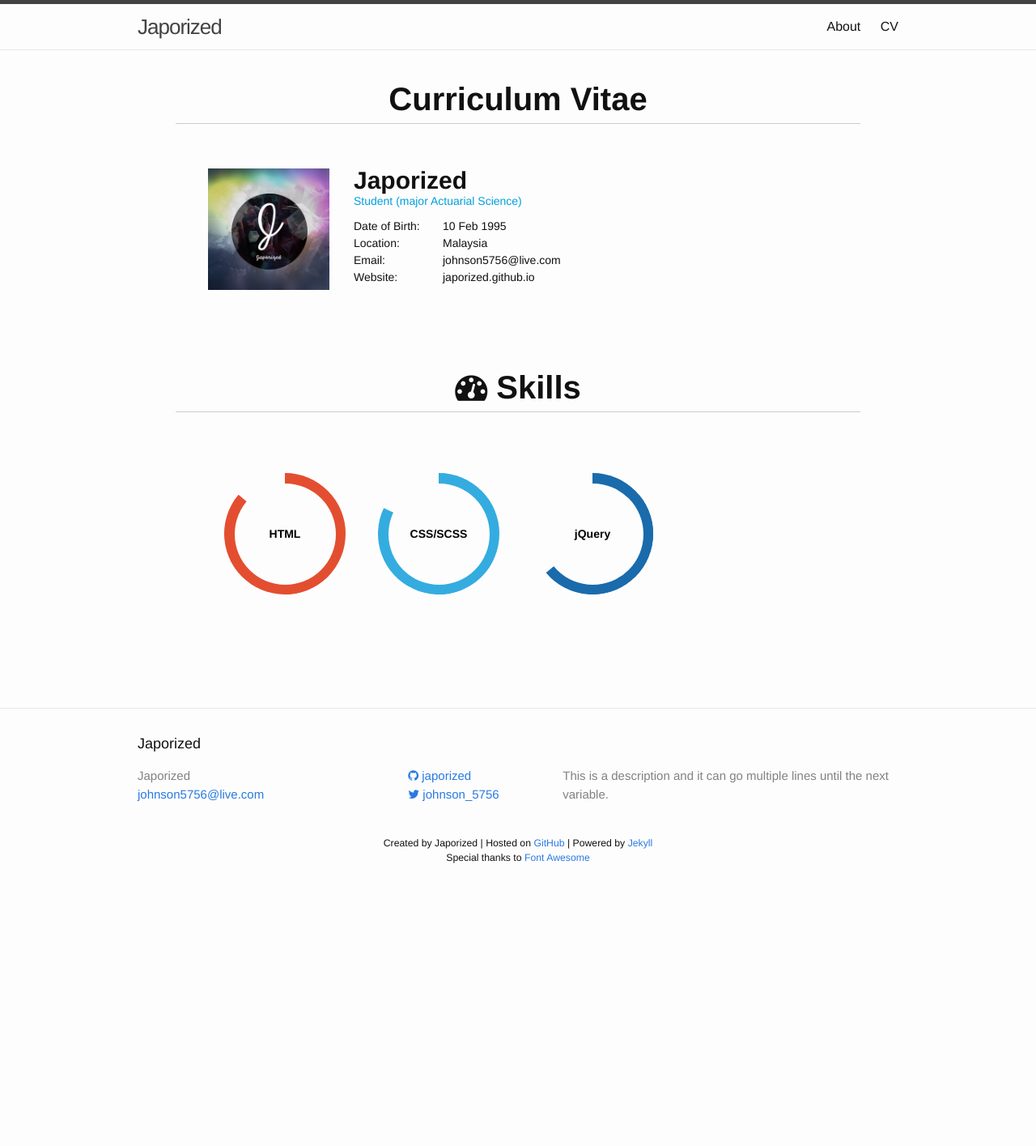
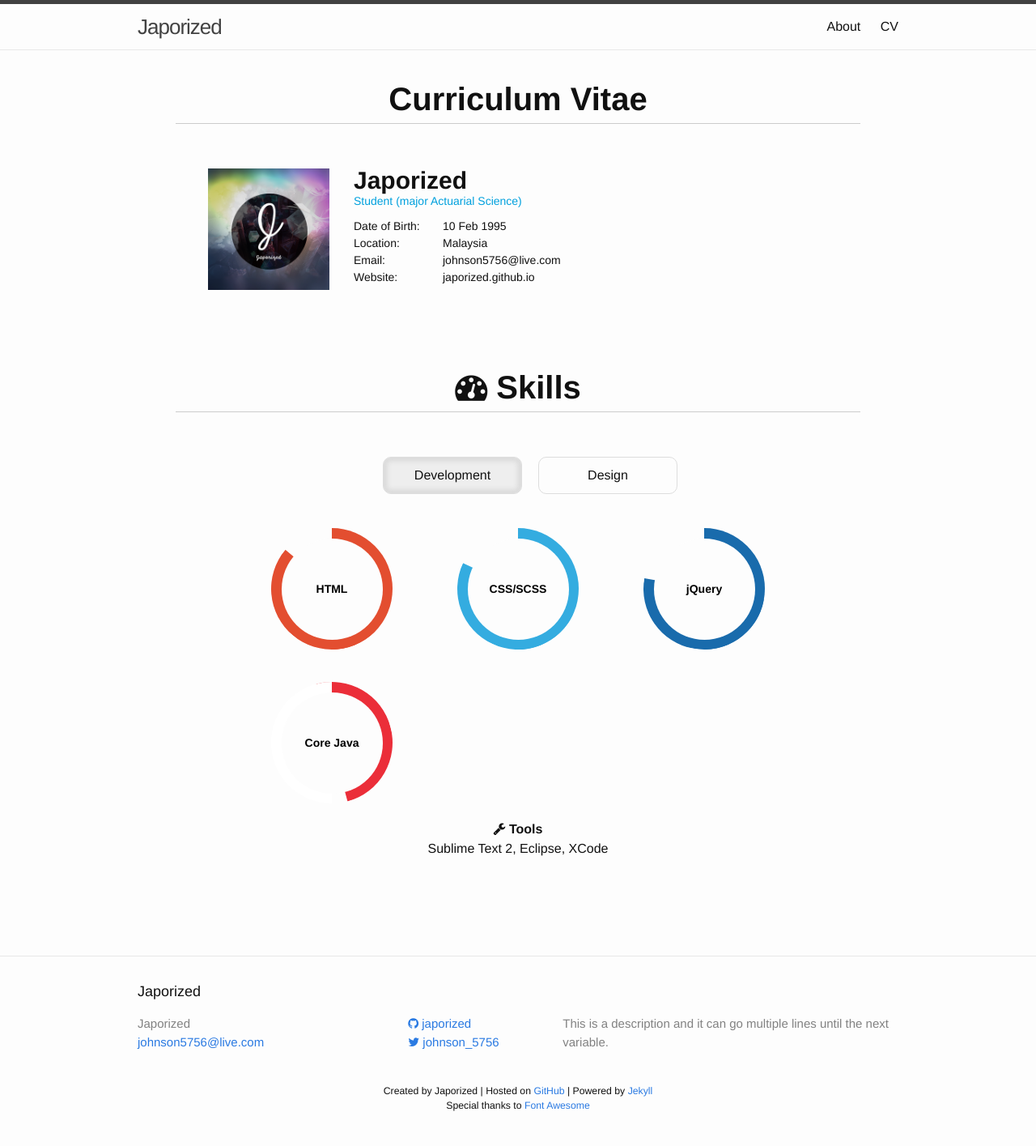
Before and after one commit to japorized/japorized.github.io, a Jekyll site: the page built from cv.md, in a window 1280 px wide. Shown: the whole page at 81% size. Built offline with Jekyll 4.4.1, drawn with Linux system fonts in a browser that asks for light colours; before the commit the page ends 1109 px from its top, so only the background shows below that.

Commit message:
CV Update #5

```diff
--- a/_layouts/cv.html
+++ b/_layouts/cv.html
@@ -29,9 +29,17 @@
 	<div class="academics-block">
 		<h1 id="cv_header"><span class="fa fa-tachometer"></span> Skills</h1>
 		<div class="section-container">
+            <!-- BEGIN skilltab -->
+            <div class="skillstab">
+                <ul>
+                    <li class="skill_active">Development</li>
+                    <li>Design</li>
+                </ul>
+            </div>
+            <!-- END skilltab -->
+
     	    <!-- BEGIN pies -->
-
-    <div class="outer_pieContainer" style="margin: 0 auto;">
+            <div class="outer_pieContainer">
                 <div class="pieContainer">
                 <div class="pieBackground"></div>
                 <div class="pieDesc"><span>HTML</span>
@@ -94,17 +102,87 @@
                 <div class="half1 half2">
                     <div class="pie-mask">
                         <div class="pie" style="background: #196BAC;
-                -webkit-transform: rotate(50deg);
-                -moz-transform: rotate(50deg);
-                    -o-transform: rotate(50deg);
-                        transform: rotate(50deg);"></div>
+                        -webkit-transform: rotate(100deg);
+                        -moz-transform: rotate(100deg);
+                            -o-transform: rotate(100deg);
+                                transform: rotate(100deg);"></div>
                     </div>
                 </div>
                 </div>
 
                 <div style="clear: both"></div>
+
+                <div class="pieContainer">
+                <div class="pieBackground"></div>
+                <div class="pieDesc"><span>Core Java</span>
+                </div>
+                <div class="half1">
+                    <div class="pie-mask">
+                        <div class="pie" style="background: #EB2E39;
+                        -webkit-transform: rotate(165deg);
+                        -moz-transform: rotate(165deg);
+                            -o-transform: rotate(165deg);
+                                transform: rotate(165deg);"></div>
+                    </div>
+                </div>
+                <div class="half1 half2">
+                    <div class="pie-mask">
+                        <div class="pie" style="background: #fff;
+                        -webkit-transform: rotate(180deg);
+                        -moz-transform: rotate(180deg);
+                            -o-transform: rotate(180deg);
+                                transform: rotate(180deg);"></div>
+                    </div>
+                </div>
+                </div>
+
+                <div style="clear: both"></div>
+
+                <strong><span class="fa fa-wrench"></span> Tools</strong>
+
+                <div class="dev_tools">Sublime Text 2, Eclipse, XCode</div>
             </div>
     	    <!-- END pies -->
+
+            <!-- BEGIN bars -->
+            <div class="outer_barContainer">
+                <ul>
+                    <li class="label-left">Affinity Designer</li>
+                    <li class="barContainer">
+                        <div class="bar" style="
+                            background: #34FEBB;
+                            width: 87%;
+                        ">
+                        </div>
+                    </li>
+                    <li class="label-left">Photoshop</li>
+                    <li class="barContainer">
+                        <div class="bar" style="
+                            background: #2C3A73;
+                            width: 72%;
+                        ">
+                        </div>
+                    </li>
+                    <li class="label-left">Wireframing</li>
+                    <li class="barContainer">
+                        <div class="bar" style="
+                            background: #84e100;
+                            width: 68%;
+                        ">
+                        </div>
+                    </li>
+                </ul>
+
+                <div style="clear: both;"></div>
+
+                <center>
+                <strong><span class="fa fa-wrench"></span> Tools</strong>
+
+                <div class="dev_tools">Affinity Designer, Photoshop CS6</div>
+                </center>
+            </div>
+            <!-- END bars -->
+
 		</div>
 	</div>
 
--- a/_sass/_layout.scss
+++ b/_sass/_layout.scss
@@ -291,6 +291,7 @@
   .section-container {
     margin-bottom: 50px;
     padding: 40px;
+    text-align: center;
     @extend %clearfix;
   }
 
@@ -307,40 +308,82 @@
     float: left;
     width: 495px;
     font-size: $small-font-size;
-  }
+    text-align: left;
 
-  .my_details h1 {
+    h1 {
         font-weight: bold;
         font-size: 30px;
         line-height: 30px;
         -webkit-margin-after: 0 !important;
     }
 
-  .my_details span {
+    span {
         color: #00a0dd;
     }
 
-  .my_details ul {
+    ul {
         list-style: none;
         margin: 0;
         margin-top: 10px;
+
+        li.label-left {
+            float: left;
+            width: 110px;
+        }
+    }
   }
 
-  .my_details ul li.label-left {
+  .skillstab {
+    ul {
+        list-style: none;
+        display: inline-block;
+
+        li {
             float: left;
-    width: 110px;
+            width: 150px;
+            padding: 10px;
+            margin: 0 10px;
+            border: .5px solid #ddd;
+            -webkit-border-radius: 10px;
+            -moz-border-radius: 10px;
+            -o-border-radius: 10px;
+            border-radius: 10px;
+            cursor: pointer;
+
+            -webkit-transition: all 0.2s ease-in-out;
+            -moz-transition: all 0.2s ease-in-out;
+            -o-transition: all 0.2s ease-in-out;
+            transition: all 0.2s ease-in-out;
+
+            &.skill_active, &:active {
+                background: #eee;
+                -webkit-box-shadow: inset 0px 0px 5px 5px rgba(178, 178, 178, 0.3);
+                -moz-box-shadow: inset 0px 0px 5px 5px rgba(178, 178, 178, 0.3);
+                -o-box-shadow: inset 0px 0px 5px 5px rgba(178, 178, 178, 0.3);
+                box-shadow: inset 0px 0px 5px 5px rgba(178, 178, 178, 0.3);
+            }
+
+            &:hover {
+                background: #eee;
+            }
+        }
+    }
   }
 
   /*
    * Pies
    */
+    .outer_pieContainer {
+        display: inline-block;
+    }
+
     .pieContainer {
         position: relative;
-        color: #fff;
         height: 150px;
         width: 150px;
         padding: 20px;
         float: left;
+        margin: 0 20px;
     }
     .pieBackground {
         z-index: 2;
@@ -411,3 +454,41 @@
         border-radius: 50%;
         clip: rect(0, 75px, 150px, 0);
     }
+
+    /*
+     * Bars
+     */
+
+    .outer_barContainer {
+        text-align: left;
+        display: none;
+
+        ul {
+            list-style: none;
+            display: inline-block;
+            margin: 0;
+            margin-left: 0;
+
+            li {
+                &.label-left {
+                    float: left;
+                    width: 150px;
+                    height: 30px;
+                    vertical-align: middle;
+                    font-weight: bold;
+                    font-size: 14px;
+                }
+            }
+        }
+    }
+
+    .barContainer {
+        height: 22px;
+        padding: 4px;
+        vertical-align: middle;
+    }
+
+    .bar {
+            height: 16px;
+            margin-left: 150px;
+    }
--- a/jquery/scripts.js
+++ b/jquery/scripts.js
@@ -5,4 +5,19 @@
 		effect: "fadeIn"
 	});
 
+	// CV Skills Tab
+	$(".skillstab ul li").click(function() {
+		if ( $(this).text() === "Development" ) {
+			$(this).siblings().removeClass("skill_active");
+			$(this).addClass("skill_active");
+			$(".outer_barContainer").fadeOut("fast");
+			$(".outer_pieContainer").delay(200).fadeIn("fast");
+		} else {
+			$(this).siblings().removeClass("skill_active");
+			$(this).addClass("skill_active");
+			$(".outer_pieContainer").fadeOut("fast");
+			$(".outer_barContainer").delay(200).fadeIn("fast");
+		}
+	});
+
 });
```
Lines whose indentation alone changed are shown as unchanged.
